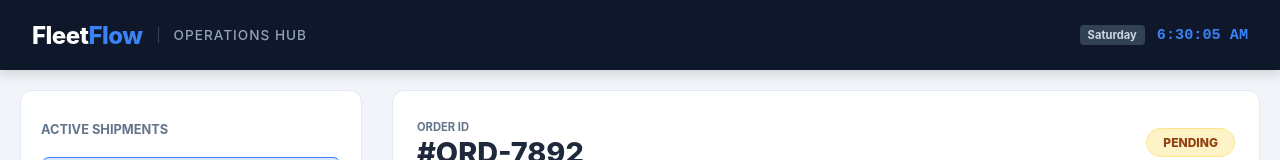
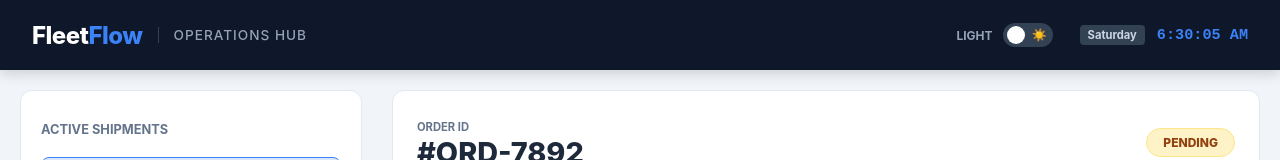
Before and after one commit to Sekharendu/Logistics-Operations-Hub, a React (Vite) app: page / in a window 1280 px wide. Shown: the top 160 px of the page. Built offline with nearby package versions, Linux system fonts and the light colour scheme.

Commit message:
Added the functionality for night/light mode

```diff
--- a/src/App.jsx
+++ b/src/App.jsx
@@ -17,6 +17,16 @@ function App() {
   }, []);
 
   const [state, dispatch] = useReducer(reducer, initialOrderState);
+  const [theme, setTheme] = useState('light');
+
+// Whenever the theme changes, update the 'data-theme' attribute on the <html> tag
+useEffect(() => {
+  document.documentElement.setAttribute('data-theme', theme);
+}, [theme]);
+
+const toggleTheme = () => {
+  setTheme(prev => prev === 'light' ? 'dark' : 'light');
+};
 
   // This finds the data for the order you clicked in the sidebar
   let currentState = state.orders.find((inst) => inst.id === state.activeId);
@@ -32,6 +42,20 @@ function App() {
           <span className="hub-title">Operations Hub</span>
         </div>
         <div className="header-info">
+          <div className="theme-switch-wrapper">
+            <span className="mode-label">{theme === 'light' ? 'Light' : 'Dark'}</span>
+            <label className="theme-switch">
+              <input
+                type="checkbox"
+                onChange={toggleTheme}
+                checked={theme === 'dark'}
+              />
+              <div className="slider round">
+                <span className="icon">{theme === 'light' ? '☀️' : '🌙'}</span>
+              </div>
+            </label>
+          </div>
+
           <span className="day-tag">{dayOfWeek}</span>
           <span className="time-tag">{timeNow}</span>
         </div>
```
